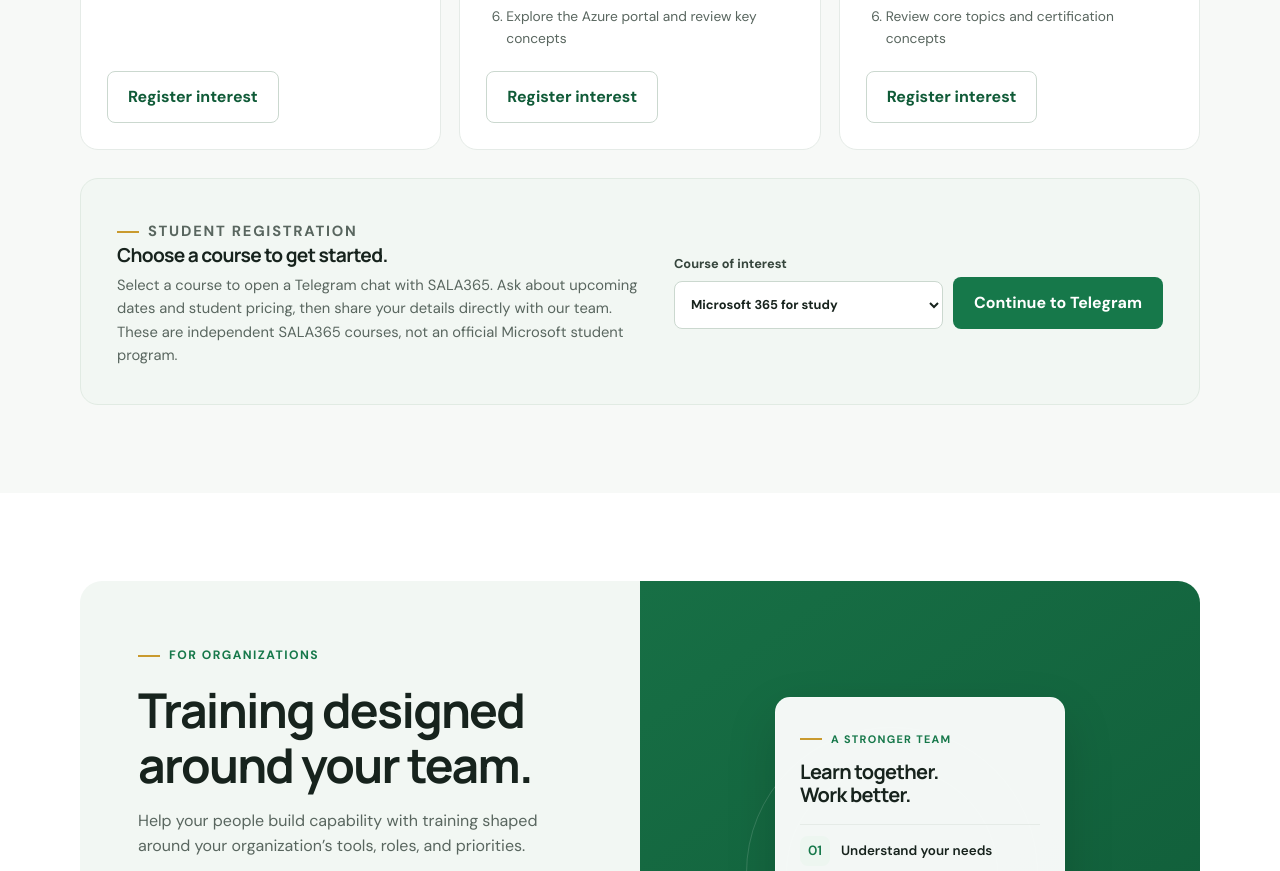
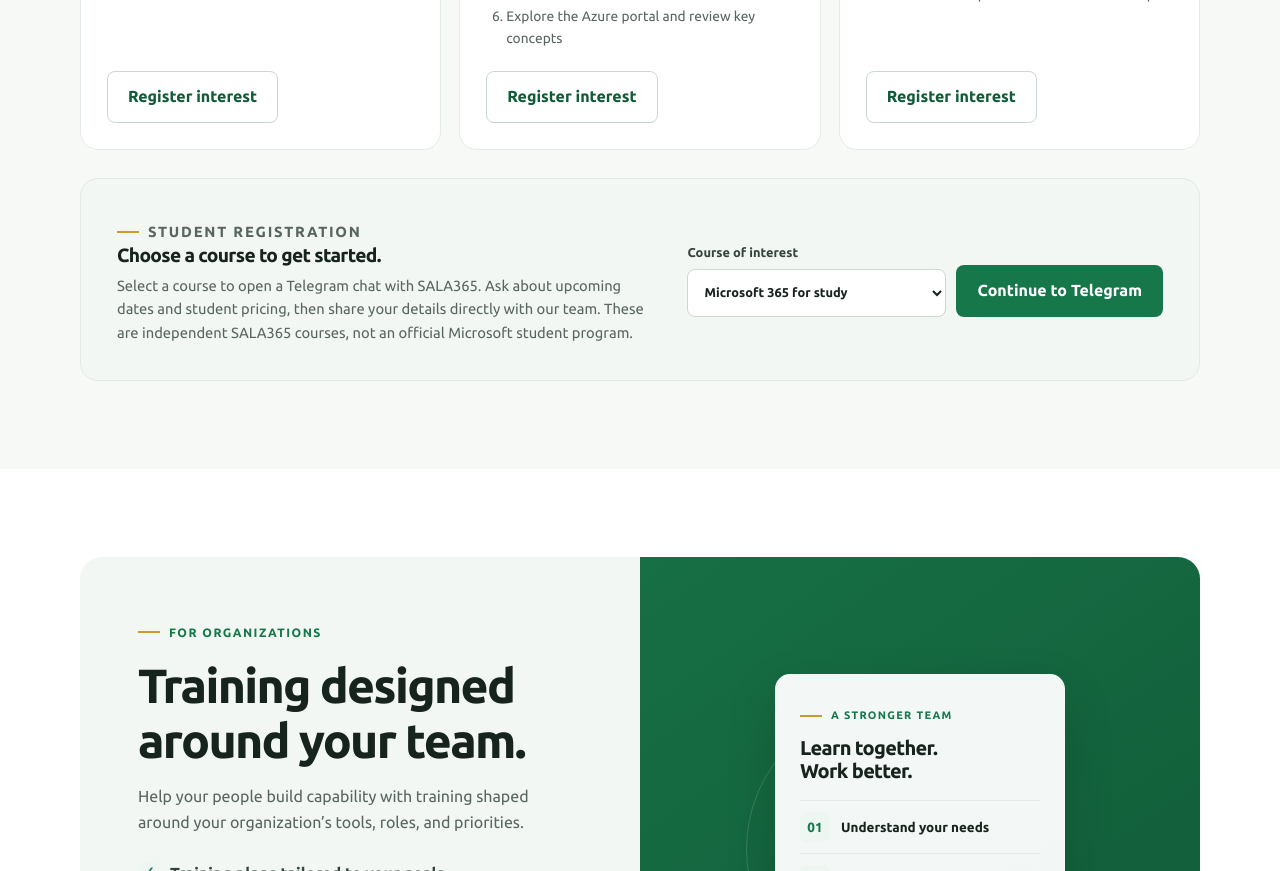
Before and after one commit to chamrong007/sala365, a plain HTML site: page index.html in a window 1280 px wide. Shown: the part 3334-4205 px from the top of the page. Drawn offline with Linux system fonts and the light colour scheme.

Commit message:
Use Ubuntu typography throughout site
Co-authored-by: copilot-swe-agent[bot] <198982749+Copilot@users.noreply.github.com>

```diff
--- a/index.html
+++ b/index.html
@@ -8,7 +8,7 @@
   <title>SALA365 | Microsoft Training &amp; Consulting</title>
   <link rel="preconnect" href="https://fonts.googleapis.com">
   <link rel="preconnect" href="https://fonts.gstatic.com" crossorigin>
-  <link href="https://fonts.googleapis.com/css2?family=DM+Sans:wght@400;500;600;700&family=Manrope:wght@400;500;600;700;800&display=swap" rel="stylesheet">
+  <link href="https://fonts.googleapis.com/css2?family=Ubuntu:wght@400;500;700&display=swap" rel="stylesheet">
   <style>
     :root {
       color-scheme: light;
@@ -31,7 +31,7 @@
       margin: 0;
       background: var(--white);
       color: var(--ink);
-      font-family: "DM Sans", sans-serif;
+      font-family: "Ubuntu", sans-serif;
       line-height: 1.6;
       -webkit-font-smoothing: antialiased;
     }
@@ -58,7 +58,7 @@
     }
     h1, h2, h3, p { margin-top: 0; }
     h1, h2, h3 {
-      font-family: Manrope, sans-serif;
+      font-family: "Ubuntu", sans-serif;
       letter-spacing: -.035em;
       line-height: 1.15;
     }
```
